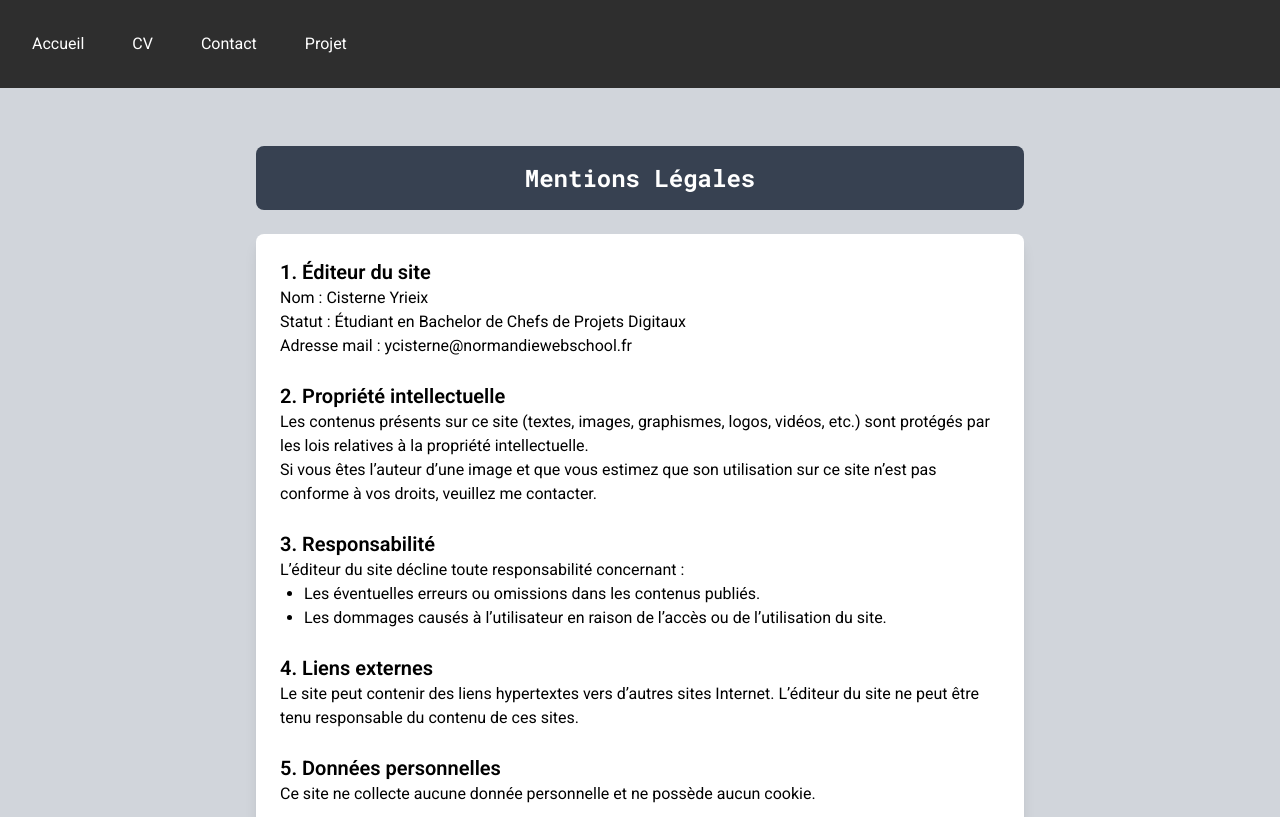
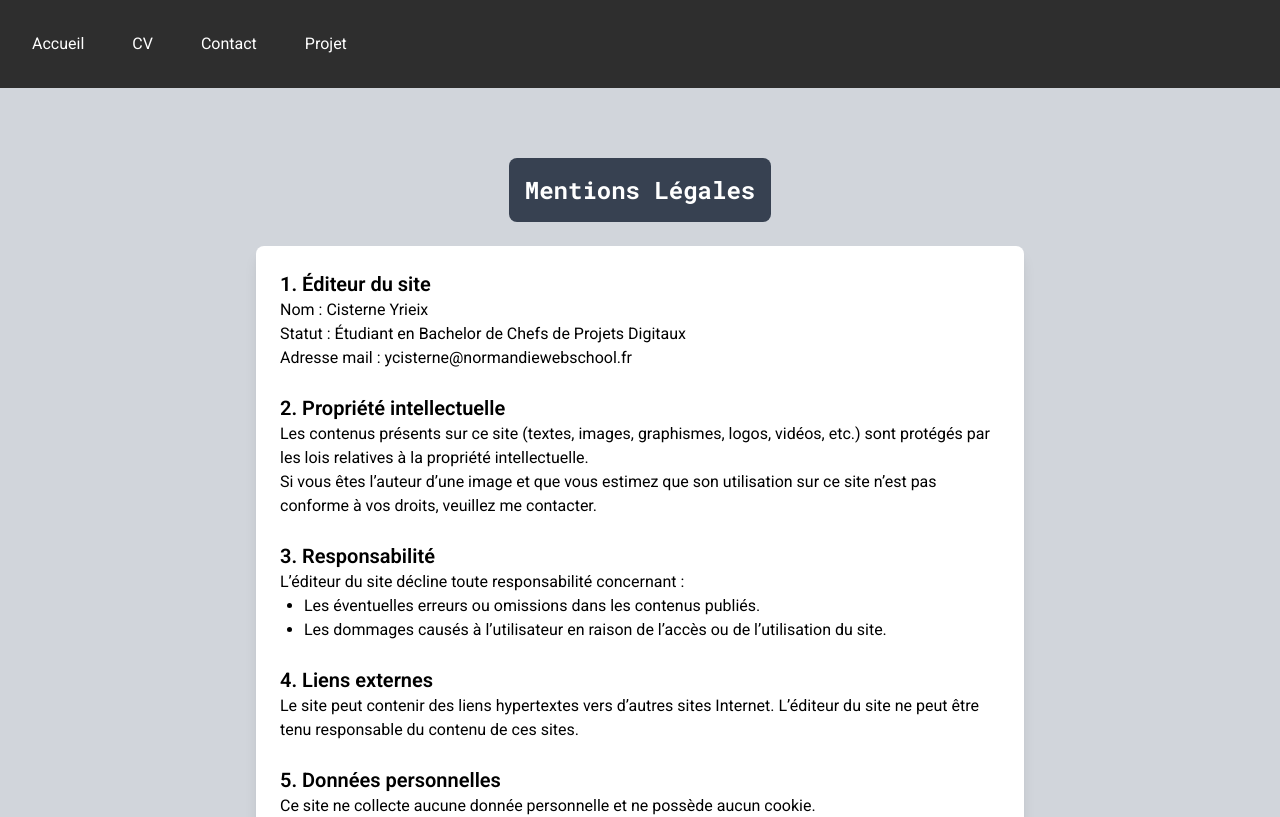
Before and after one commit to yrieix-cisterne-nws/creerunnextjs, a React (Create React App) app: page /mentions in a window 1280 px wide. Shown: the top 817 px of the page. Built offline with nearby package versions, Linux system fonts and the light colour scheme.

Commit message:
Optimisation #1

```diff
--- a/src/component/Titre.jsx
+++ b/src/component/Titre.jsx
@@ -1,7 +1,7 @@
 export const Titre = ({title}) => {
     return(
         <main className="text-center p-6 flex justify-center">
-        <h1 style={{fontFamily: 'Roboto Mono'}} className=" bg-gray-700 text-white text-2xl font-bold py-4 rounded-lg">{title}</h1>
+        <h1 style={{fontFamily: 'Roboto Mono'}} className=" bg-gray-700 text-white text-2xl font-bold py-4 px-4 rounded-lg">{title}</h1>
         </main>
     )
 }
--- a/src/pages/CV.jsx
+++ b/src/pages/CV.jsx
@@ -4,7 +4,7 @@ const CV = () => {
   return (
     <div style={{ fontFamily: 'Roboto'}} className="min-h-screen bg-gray-300 font-sans flex flex-col justify-center items-center p-4 lg:flex-row lg:items-start lg:gap-8">
 
-      <div className="absolute top-36"><a href="/cv.pdf" download="CV_Yrieix_Cisterne" className="w-full bg-gray-700 text-white py-4 text-center font-bold text-2xl rounded-lg my-8 z-0 hover:bg-gray-900 transition duration-500 ease-in-out">Télécharger mon CV</a></div>
+      <div className="absolute top-36"><a href="/cv.pdf" download="CV_Yrieix_Cisterne" className="w-full bg-gray-700 text-white py-4 text-center font-bold text-2xl rounded-lg my-8 px-4 hover:bg-gray-900 transition duration-500">Télécharger mon CV</a></div>
       <div className="bg-white mt-24 p-6 rounded-lg shadow-lg w-full max-w-2xl lg:w-2/3">
         <div className="flex flex-col items-center">
           <img src="photodemoi.png" alt="Tête de moi" className="w-auto h-auto rounded-full bg-white mb-4" />
--- a/src/pages/Home.jsx
+++ b/src/pages/Home.jsx
@@ -37,7 +37,7 @@ const Home = () => {
 
         <div style={{ fontFamily: 'Roboto'}} className='bg-[url("./assets/images/waterbackground.png")] w-full h-[100px] pt-4'>
           <p id="status_text" className="flex justify-center content-center">
-            ACTUELLEMENT : <br /> <br /> En stage
+            ACTUELLEMENT : <br /> <br /> EN STAGE
           </p>
         </div>
       </main>
--- a/src/pages/Mentions.jsx
+++ b/src/pages/Mentions.jsx
@@ -1,10 +1,10 @@
+import { Titre } from "../component/Titre";
+
 const LegalMentions = () => {
     return (
       <div style={{ fontFamily: 'Roboto'}} className="min-h-screen bg-gray-300 font-sans flex flex-col justify-center items-center p-6">
         <main className="text-center w-full max-w-3xl">
-          <h1 style={{fontFamily: 'Roboto Mono'}} className="bg-gray-700 text-white text-2xl font-bold py-4 rounded-lg mb-6">
-            Mentions Légales
-          </h1>
+          <Titre title={"Mentions Légales"}/>
 
           <section className="bg-white p-6 rounded-lg shadow-lg text-left space-y-6">
             <div>
```
